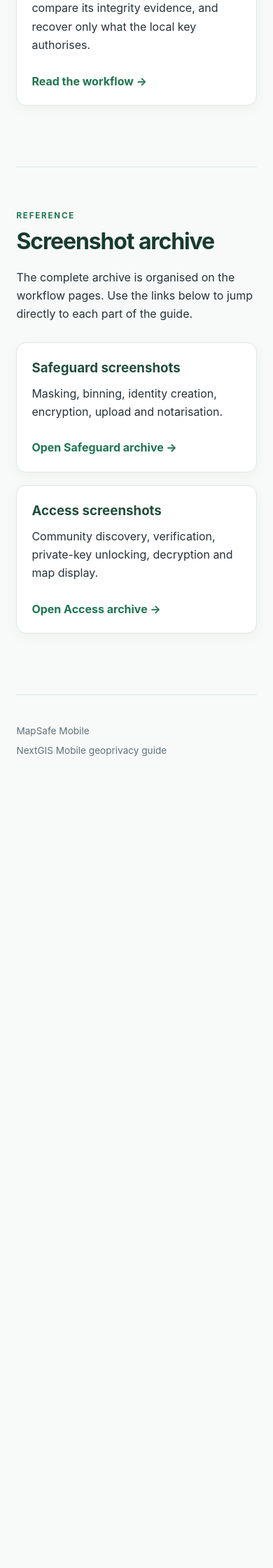
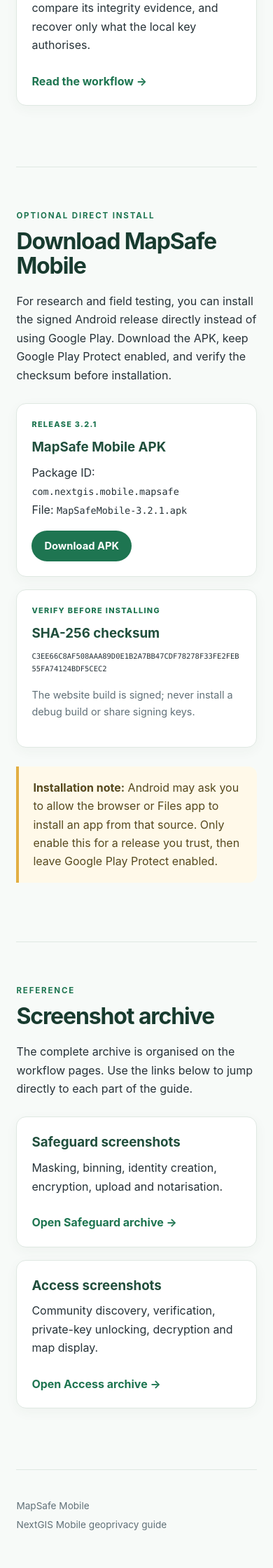
Before and after one commit to sharmapn/sharmapn.github.io, a Jekyll site: the page MapSafeMobile/index.html, which Jekyll copies as it is, in a window 390 px wide. Shown: the part 3173-5413 px from the top of the page at 70% size. Built offline with Jekyll 4.4.1, drawn with Linux system fonts in a browser that asks for light colours; before the commit the page ends 4306 px from its top, so only the background shows below that.

Commit message:
Add direct MapSafe Mobile APK download

```diff
--- /dev/null
+++ b/MapSafeMobile/downloads/SHA256SUMS.txt
@@ -0,0 +1 @@
+C3EE66C8AF508AAA89D0E1B2A7BB47CDF78278F33FE2FEB55FA74124BDF5CEC2  MapSafeMobile-3.2.1.apk
--- a/MapSafeMobile/index.html
+++ b/MapSafeMobile/index.html
@@ -18,6 +18,7 @@
       <a class="nav-link" href="safeguard.html">Safeguard workflow</a>
       <div class="nav-group-label">Access</div>
       <a class="nav-link" href="access.html">Access workflow</a>
+      <a class="nav-link" href="index.html#download">Download</a>
       <a class="nav-link" href="index.html#screenshots">Screenshot archive</a>
     </nav>
     <div class="sidebar-foot">NextGIS Mobile extension<br>Open-source research guide</div>
@@ -57,6 +58,27 @@
       </div>
     </section>
 
+    <section id="download">
+      <div class="section-kicker">Optional direct install</div>
+      <h2>Download MapSafe Mobile</h2>
+      <p>For research and field testing, you can install the signed Android release directly instead of using Google Play. Download the APK, keep Google Play Protect enabled, and verify the checksum before installation.</p>
+      <div class="feature-grid">
+        <div class="feature-card">
+          <span class="card-kicker">Release 3.2.1</span>
+          <h3>MapSafe Mobile APK</h3>
+          <p>Package ID: <code>com.nextgis.mobile.mapsafe</code><br>File: <code>MapSafeMobile-3.2.1.apk</code></p>
+          <a class="button primary" href="downloads/MapSafeMobile-3.2.1.apk" download>Download APK</a>
+        </div>
+        <div class="feature-card">
+          <span class="card-kicker">Verify before installing</span>
+          <h3>SHA-256 checksum</h3>
+          <p class="checksum"><code>C3EE66C8AF508AAA89D0E1B2A7BB47CDF78278F33FE2FEB55FA74124BDF5CEC2</code></p>
+          <p class="muted">The website build is signed; never install a debug build or share signing keys.</p>
+        </div>
+      </div>
+      <div class="notice"><strong>Installation note:</strong> Android may ask you to allow the browser or Files app to install an app from that source. Only enable this for a release you trust, then leave Google Play Protect enabled.</div>
+    </section>
+
     <section id="screenshots">
       <div class="section-kicker">Reference</div>
       <h2>Screenshot archive</h2>
```
Also changed, not shown: MapSafeMobile/README.md (+4 -0 lines), MapSafeMobile/css/style.css, MapSafeMobile/mapsafe_logo_name.png (added), 1 other file.
